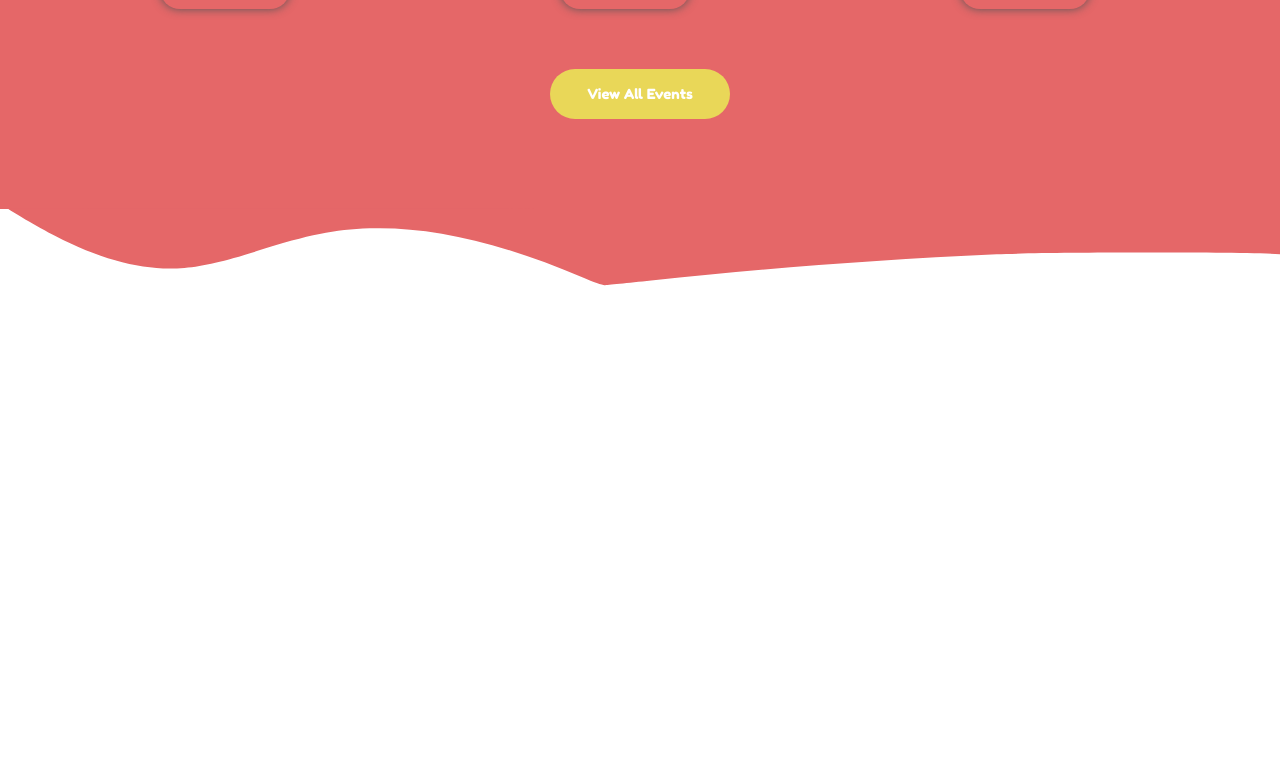
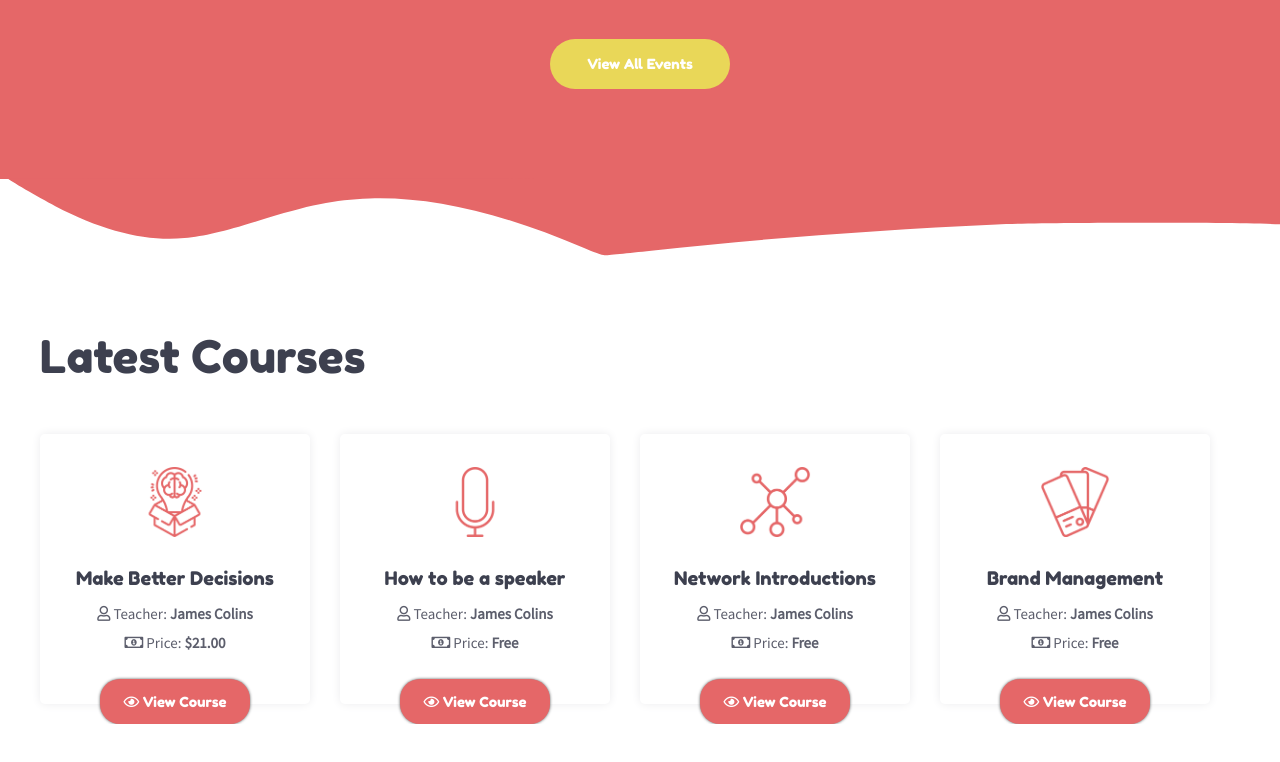
Before and after one commit to salvatore-napoli/proj-html-vuejs, a website: page index.html in a window 1280 px wide. Shown: the part 3400-4162 px from the top of the page. After the commit the page ends 4124 px from the top, so only its background shows below. Drawn offline with nearby package versions, Linux system fonts and the light colour scheme.

Commit message:
Sezione 4

```diff
--- a/index.html
+++ b/index.html
@@ -92,7 +92,7 @@
 
 				<div class="course-types-text">
 					<div class="icon-img">
-						<img src="img/Books-icon.png" alt="libri">
+						<img src="img/Books-icon.png" alt="libri" />
 					</div>
 
 					<h2 class="title">Thousands of courses for any type of student</h2>
@@ -106,7 +106,7 @@
 				</div>
 
 				<div class="illustration">
-					<img src="img/Graduation-illustration.png" alt="cappello e laurea">
+					<img src="img/Graduation-illustration.png" alt="cappello e laurea" />
 				</div>
 			</section>
 			<!-- end Sezione tipi di corsi -->
@@ -123,35 +123,35 @@
 				<div class="faculties-list container flex">
 					<div class="faculty container flex">
 						<div class="faculty-img">
-							<img src="img/Gavel-v2.png" alt="legge">
+							<img src="img/Gavel-v2.png" alt="legge" />
 						</div>
 						<span>Law Faculty</span>
 					</div>
 
 					<div class="faculty container flex">
 						<div class="faculty-img">
-							<img src="img/Coins-tabs-v2.png" alt="economia">
+							<img src="img/Coins-tabs-v2.png" alt="economia" />
 						</div>
 						<span>Economy</span>
 					</div>
 
 					<div class="faculty container flex">
 						<div class="faculty-img">
-							<img src="img/Medicine-tabs-v2.png" alt="medicina">
+							<img src="img/Medicine-tabs-v2.png" alt="medicina" />
 						</div>
 						<span>Medicine</span>
 					</div>
 
 					<div class="faculty container flex">
 						<div class="faculty-img">
-							<img src="img/Computer-tabs-v2.png" alt="tecnologia">
+							<img src="img/Computer-tabs-v2.png" alt="tecnologia" />
 						</div>
 						<span>Computer Science</span>
 					</div>
 
 					<div class="faculty container flex">
 						<div class="faculty-img">
-							<img src="img/Palette-tabs-v2.png" alt="grafica">
+							<img src="img/Palette-tabs-v2.png" alt="grafica" />
 						</div>
 						<span>Graphic Design</span>
 					</div>
@@ -159,7 +159,7 @@
 
 				<div class="faculties-active container flex">
 					<div class="faculties-active-img">
-						<img src="img/Gavel-Illustration-e1556884768193.png" alt="martello">
+						<img src="img/Gavel-Illustration-e1556884768193.png" alt="martello" />
 					</div>
 
 					<div class="faculties-active-text">
@@ -183,7 +183,7 @@
 
 				<div class="year text-center">
 					<div class="year-img">
-						<img src="img/Clock-and-Bell.png" alt="orologio e campana">
+						<img src="img/Clock-and-Bell.png" alt="orologio e campana" />
 					</div>
 					<h2 class="title">University Year</h2>
 				</div>
@@ -200,7 +200,7 @@
 					</div>
 
 					<div class="timeline-img">
-						<img src="img/Timeline-Item.png" alt="timeline">
+						<img src="img/Timeline-Item.png" alt="timeline" />
 					</div>
 
 					<div class="timeline-item text-center item-1">
@@ -216,7 +216,7 @@
 
 				<div class="events flex">
 					<div class="events-img text-center">
-						<img src="img/upcoming-events-calendar-icon.png" alt="calendario">
+						<img src="img/upcoming-events-calendar-icon.png" alt="calendario" />
 					</div>
 					<h2 class="title text-center">Upcoming Events</h2>
 
@@ -282,8 +282,100 @@
 			<!-- end Sezione anno scolastico -->
 
 			<!-- Sezione ultimi corsi -->
-			<section>
+			<section class="latest-courses container flex">
+				<div class="latest-courses-content">
+					<h2 class="title">Latest Courses</h2>
 
+					<div class="list flex">
+						<div class="course container flex">
+							<div class="course-img">
+								<img src="img/Decisions-icon.png" alt="decisions" />
+							</div>
+							<h3 class="course-title">Make Better Decisions</h3>
+							<div class="course-teacher">
+								<i class="far fa-user"></i>
+								<span>Teacher: <strong>James Colins</strong></span>
+							</div>
+							<div class="course-price">
+								<i class="far fa-money-bill-alt"></i>
+								<span>Price: <strong>$21.00</strong></span>
+							</div>
+
+							<a href="#" class="no-decoration-text">
+								<div class="course-view text-center">
+									<i class="far fa-eye"></i>
+									<span>View Course</span>
+								</div>
+							</a>
+						</div>
+
+						<div class="course container flex">
+							<div class="course-img">
+								<img src="img/Speaker-icon.png" alt="speaker" />
+							</div>
+							<h3 class="course-title">How to be a speaker</h3>
+							<div class="course-teacher">
+								<i class="far fa-user"></i>
+								<span>Teacher: <strong>James Colins</strong></span>
+							</div>
+							<div class="course-price">
+								<i class="far fa-money-bill-alt"></i>
+								<span>Price: <strong>Free</strong></span>
+							</div>
+
+							<a href="#" class="no-decoration-text">
+								<div class="course-view text-center">
+									<i class="far fa-eye"></i>
+									<span>View Course</span>
+								</div>
+							</a>
+						</div>
+
+						<div class="course container flex">
+							<div class="course-img">
+								<img src="img/Network-icon.png" alt="network" />
+							</div>
+							<h3 class="course-title">Network Introductions</h3>
+							<div class="course-teacher">
+								<i class="far fa-user"></i>
+								<span>Teacher: <strong>James Colins</strong></span>
+							</div>
+							<div class="course-price">
+								<i class="far fa-money-bill-alt"></i>
+								<span>Price: <strong>Free</strong></span>
+							</div>
+
+							<a href="#" class="no-decoration-text">
+								<div class="course-view text-center">
+									<i class="far fa-eye"></i>
+									<span>View Course</span>
+								</div>
+							</a>
+						</div>
+
+						<div class="course container flex">
+							<div class="course-img">
+								<img src="img/Brand-icon.png" alt="brand" />
+							</div>
+							<h3 class="course-title">Brand Management</h3>
+							<div class="course-teacher">
+								<i class="far fa-user"></i>
+								<span>Teacher: <strong>James Colins</strong></span>
+							</div>
+							<div class="course-price">
+								<i class="far fa-money-bill-alt"></i>
+								<span>Price: <strong>Free</strong></span>
+							</div>
+
+							<a href="#" class="no-decoration-text">
+								<div class="course-view text-center">
+									<i class="far fa-eye"></i>
+									<span>View Course</span>
+								</div>
+							</a>
+						</div>
+					</div>
+				</div>
 			</section>
 			<!-- end Sezione ultimi corsi -->
 
--- a/src/style.scss
+++ b/src/style.scss
@@ -317,7 +317,7 @@ main {
 	/* Sezione timelapse anno */
 	.year-section {
 		background-color: $bg-red-1;
-		padding: 90px 0;
+		padding: 60px 0 90px;
 		position: relative;
 		flex-direction: column;
 		align-items: center;
@@ -326,7 +326,7 @@ main {
 			background-image: $img-4;
 			background-repeat: no-repeat;
 			width: 100%;
-			height: 100%;
+			height: 200px;
 			position: absolute;
 			top: -187px;
 		}
@@ -417,9 +417,9 @@ main {
 				padding-bottom: 80px;
 
 				.event {
+					background-color: $bg-white;
 					flex-direction: column;
 					align-items: center;
-					background-color: $bg-white;
 					width: 370px;
 					height: 200px;
 					border-radius: 15px;
@@ -476,10 +476,85 @@ main {
 			background-image: $img-5;
 			background-repeat: no-repeat;
 			width: 100%;
-			height: 100%;
+			height: 78px;
 			position: absolute;
-			bottom: -1388px;
+			bottom: -77px;
 		}
 	}
 	/* end Sezione timelapse anno */
+
+	/* Sezione ultimi corsi */
+	.latest-courses {
+		padding-top: 150px;
+
+		&-content {
+
+			.title {
+				@include h2-style-1;
+				font-family: $font-1;
+				color: $text-black-2;
+				padding-bottom: 50px;
+			}
+
+			.list {
+
+				.course {
+					border-radius: 5px;
+					box-shadow: 0px 0px 10px #ECECEE;
+					flex-direction: column;
+					align-items: center;
+					width: 270px;
+					height: 270px;
+					margin-right: 30px;
+					position: relative;
+
+					&-img {
+						height: 70px;
+						margin-bottom: 30px;
+
+						img {
+							height: 100%;
+						}
+					}
+
+					&-title {
+						font-family: $font-1;
+						color: $text-black-2;
+						font-weight: normal;
+						padding-bottom: 15px;
+					}
+
+					&-teacher {
+						font-family: $font-2;
+						color: $text-grey-5;
+						font-size: 15px;
+						padding-bottom: 10px;
+					}
+
+					&-price {
+						font-family: $font-2;
+						color: $text-grey-5;
+						font-size: 15px;
+						padding-bottom: 20px;
+					}
+
+					&-view {
+						background-color: $bg-red-1;
+						font-family: $font-1;
+						color: $text-white;
+						font-size: 14px;
+						width: 150px;
+						height: 45px;
+						line-height: 45px;
+						border-radius: 20px;
+						position: absolute;
+						bottom: -20px;
+						left: calc((270px - 150px) / 2);
+						box-shadow: 0 0 3px #555555;
+					}
+				}
+			}
+		}
+	}
+	/* end Sezione ultimi corsi */
 }
```
Also changed, not shown: dist/style.css.
